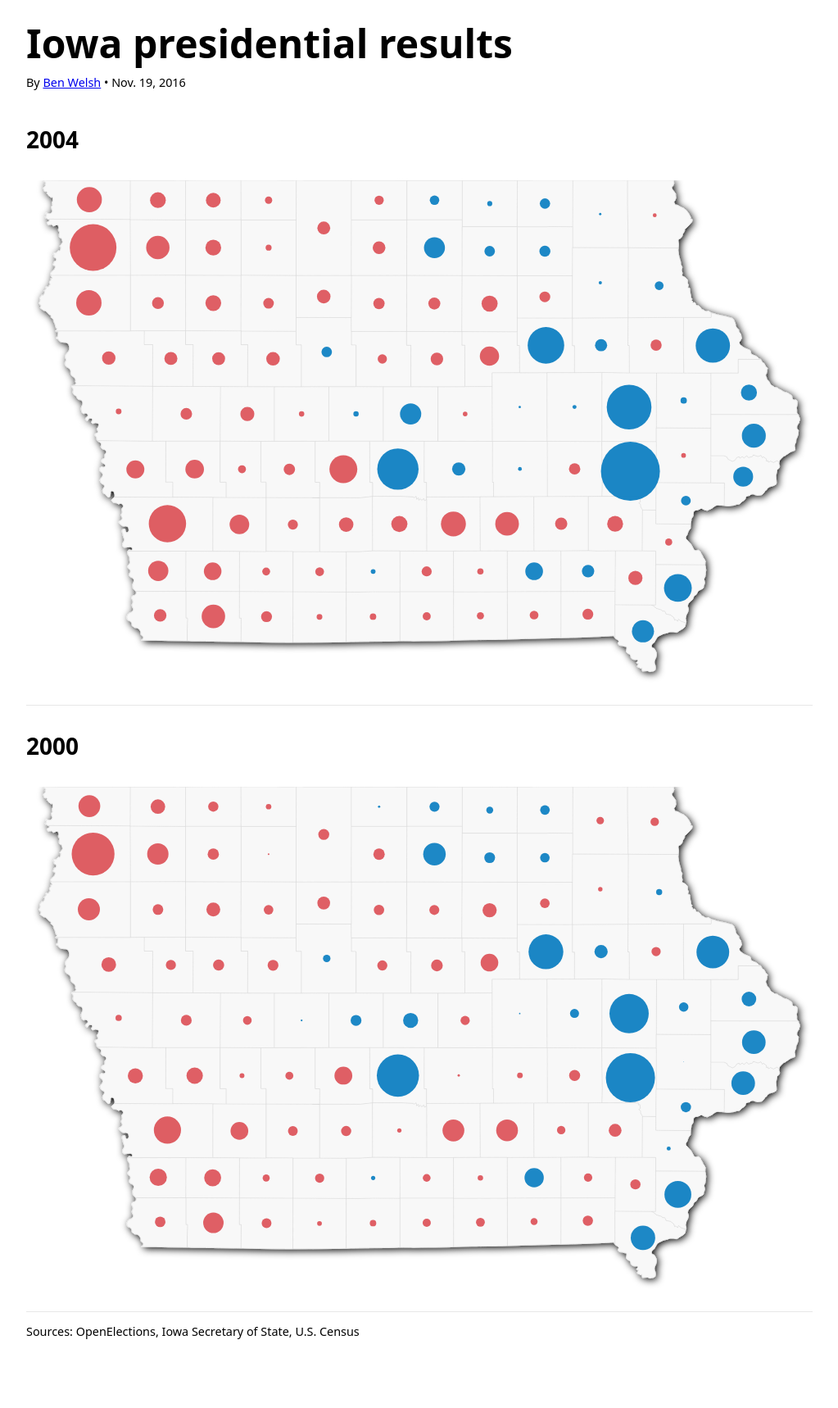
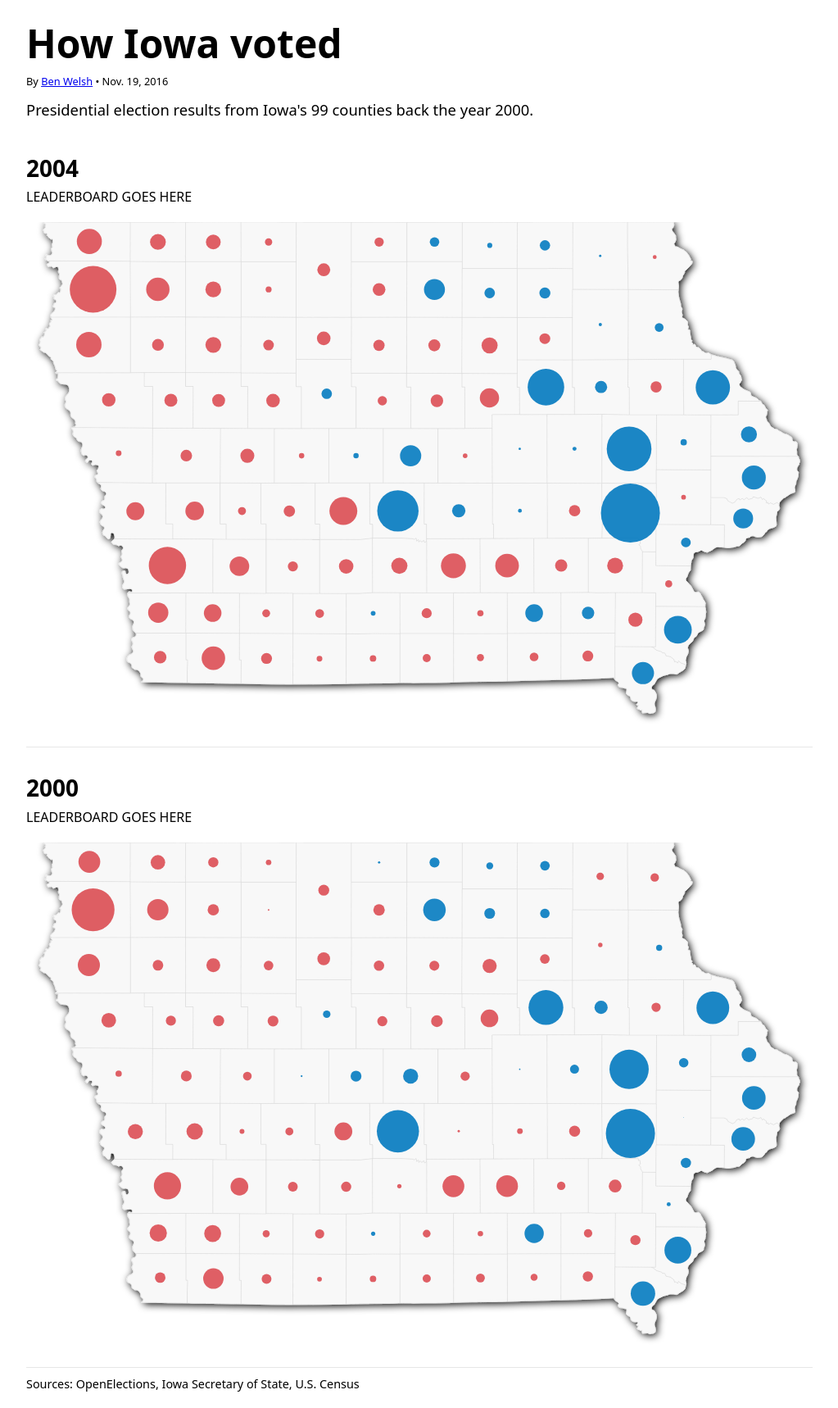
Before and after one commit to palewire/how-iowa-voted, a Python web app: template templates/index.html in a window 1280 px wide. Shown: the whole page at 82% size, without its empty margins (128-1151 px from the left). Before the commit the page ends 1634 px from the top, so only its background shows below. Run offline with Jinja, Linux system fonts and the light colour scheme; the template is opened without the code that fills it, so the values that code supplies are empty.

Commit message:
Description

```diff
--- a/templates/index.css
+++ b/templates/index.css
@@ -15,14 +15,18 @@
 }
 h2 {
     font-size: 1.75em;
-    margin: 0 0 1.1em 0;
+    margin: 0 0 0.2em 0;
 }
 p {
     font-size: 0.9em;
-    line-height: 1.5em;
-    margin: 0.9em 0;
+    margin: 0.7em 0;
+}
+p.description {
+    font-size: 1.15em;
+    max-width: 900px;
 }
 p.byline {
+    font-size: 0.8em;
     margin: 0;
 }
 section#maps {
@@ -44,6 +48,12 @@
 section.cycle:last-of-type {
     margin-bottom: 0;
 }
+section.leaderboard {
+    clear: both;
+    display: block;
+    position: relative;
+    margin: 0 0 20px 0;
+}
 .dropshadow {
   fill: #ddd;
   stroke: #fff;
--- a/templates/index.html
+++ b/templates/index.html
@@ -6,11 +6,15 @@
 <body>
     <article>
         <header>
-            <h1>Iowa presidential results</h1>
+            <h1>How Iowa voted</h1>
             <p class="byline">
                 By <a href="http://palewi.re/who-is-ben-welsh/">Ben Welsh</a>
                 &#8226;
                 Nov. 19, 2016
+            </p>
+            <p class="description">
+                Presidential election results from Iowa's 99 counties
+                back the year 2000.
             </p>
         </header>
         <section id="maps"></section>
--- a/templates/index.js
+++ b/templates/index.js
@@ -91,6 +91,10 @@
     var hed = section.append("h2")
       .text(race.hed);
 
+    var leaderboard = section.append("section")
+      .attr("class", "leaderboard")
+      .html("LEADERBOARD GOES HERE");
+
     var svg = app.createSvg(section);
     svg.append("g")
         .attr("class", "bubbles")
```
